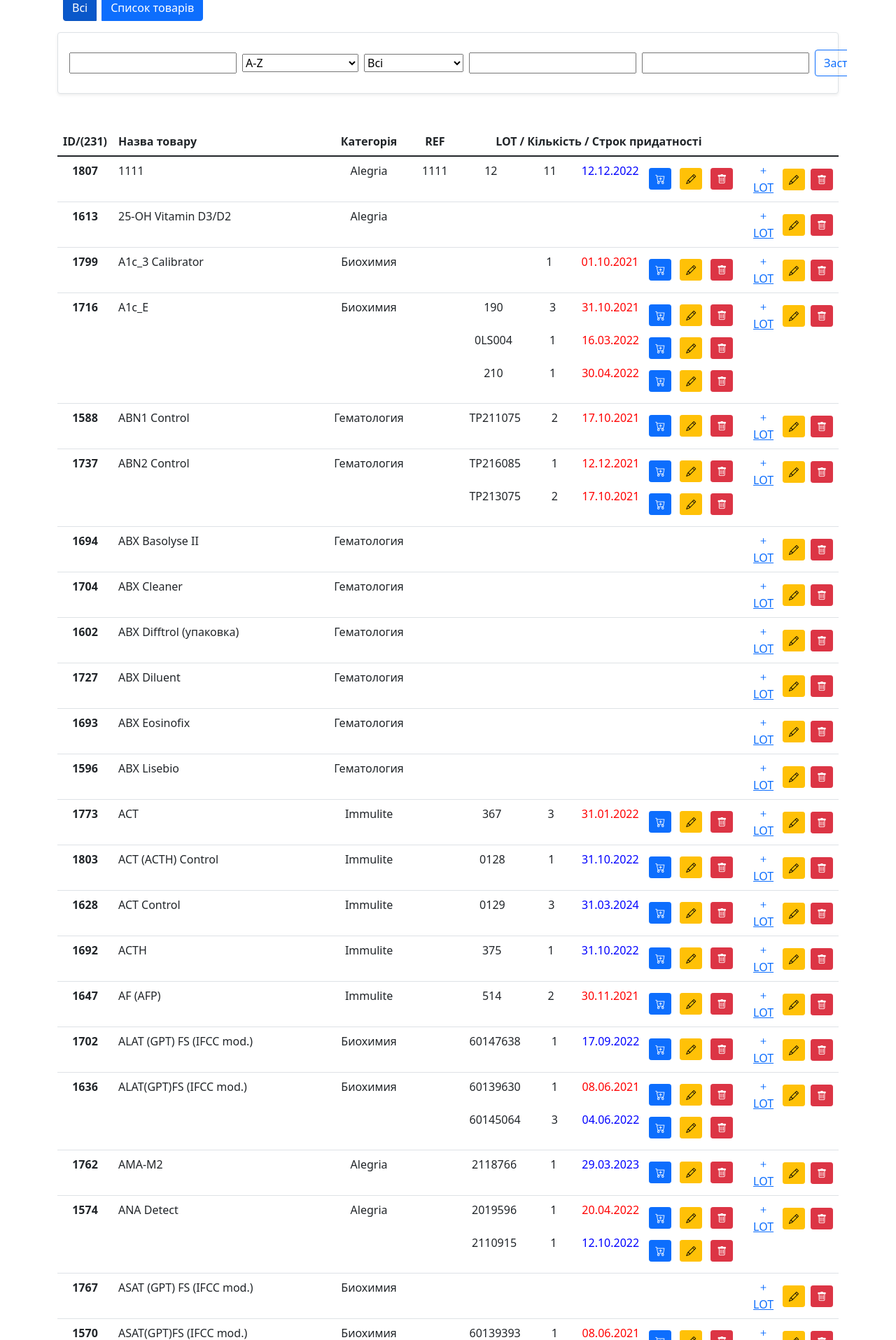
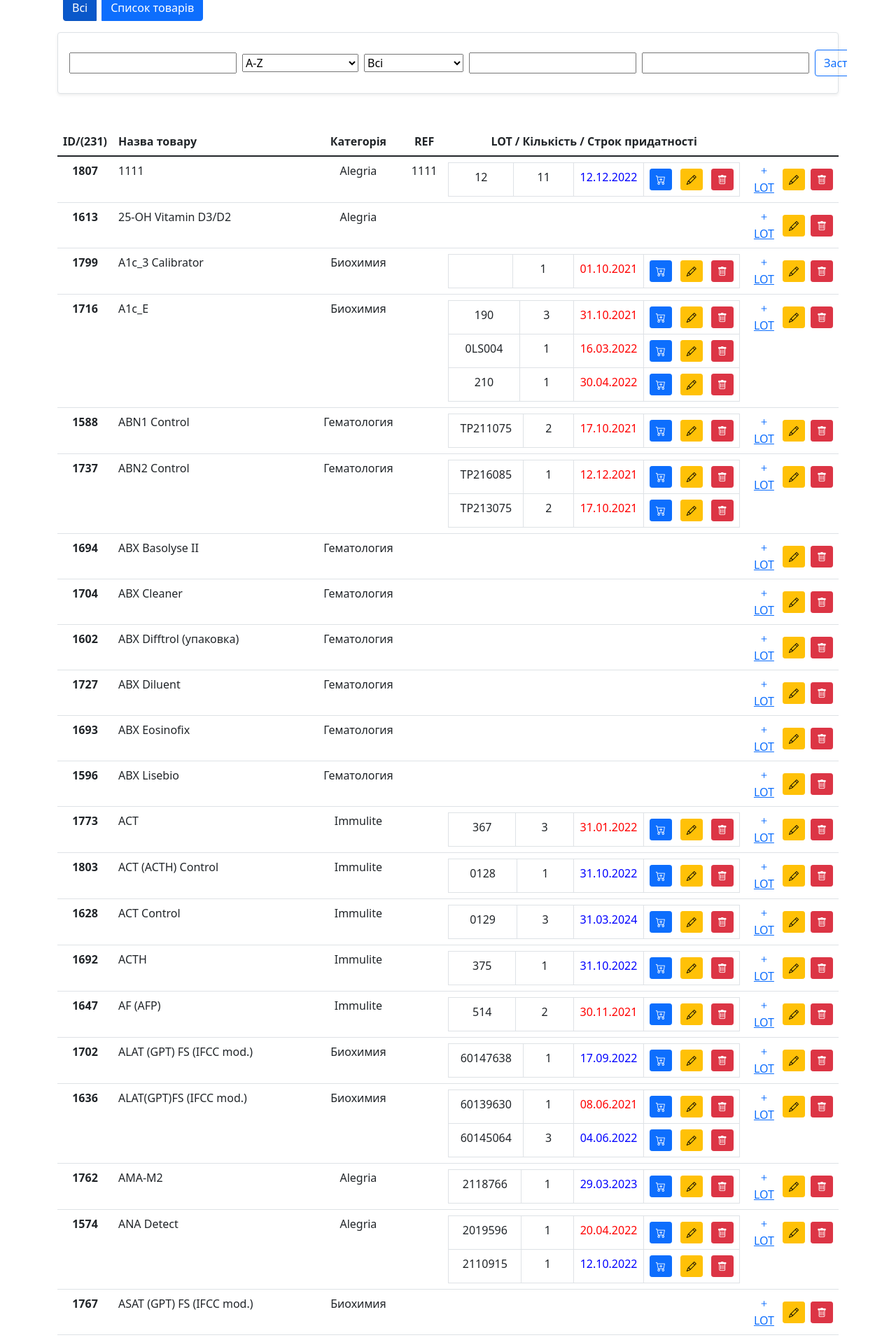
Before and after one commit to blezin2205/DMDX_Django, a Django app: page / in a window 1280 px wide. Shown: the part 214-2129 px from the top of the page at 70% size. Run offline with Django 4.2, Linux system fonts and the light colour scheme; a user stored in the database is signed in; data comes from the database, SQL or seed files in the repository; data that the repository does not hold is empty; some libraries are stand-ins or nearby versions.

Commit message:
html fixkdd

```diff
--- a/supplies/templates/supplies/home.html
+++ b/supplies/templates/supplies/home.html
@@ -53,17 +53,17 @@
 
          <td class="supplyRow">
 
-<table class="table table-borderless mb-0">
+<table class="table table-bordered mb-0">
   <tbody>
    {% for supp in el.general.all %}
     <tr>
 
-      <td class="p-0" style="width: 120px">{% if supp.supplyLot is not none %} {{ supp.supplyLot }} {% endif %}</td>
-      <td class="p-0" style="width: 100px"><p><span>{{ supp.count }}</span>  {% if supp.countOnHold %}  <span style="background-color: orange" class="px-2 rounded-2">{{ supp.countOnHold }}</span> {% endif %} </p> </td>
-      <td class="p-0" style="width: 100px"><div style="color:{% if supp.date_is_good %}blue{% elif supp.date_is_today %}orange{% else %}red{% endif %};">{{ supp.expiredDate|date:"d.m.Y" }}
+      <td  style="width: 120px"><div>{% if supp.supplyLot is not none %} {{ supp.supplyLot }} {% endif %}</div></td>
+      <td style="width: 110px"><div><span>{{ supp.count }}</span>  {% if supp.countOnHold %}  <span style="background-color: orange" class="px-2 rounded-2">{{ supp.countOnHold }}</span> {% endif %} </div> </td>
+      <td style="width: 100px"><div style="color:{% if supp.date_is_good %}blue{% elif supp.date_is_today %}orange{% else %}red{% endif %};">{{ supp.expiredDate|date:"d.m.Y" }}
  </div>
       </td>
-    <td><div class="hstack gap-1 justify-content-end" style="align-content: end">
+    <td ><div class="hstack gap-1 justify-content-end">
         {% if request.user.is_staff %}
             {% if not supp.isInCart %}
                 <button data-product={{ supp.id }} data-action="add" class="btn btn-sm btn-primary add-btn update-cart me-2 {% if supp.count|sub:supp.countOnHold == 0 %} disabled {% endif %}" type="submit"><i class="bi bi-cart-plus"></i></button>
```
